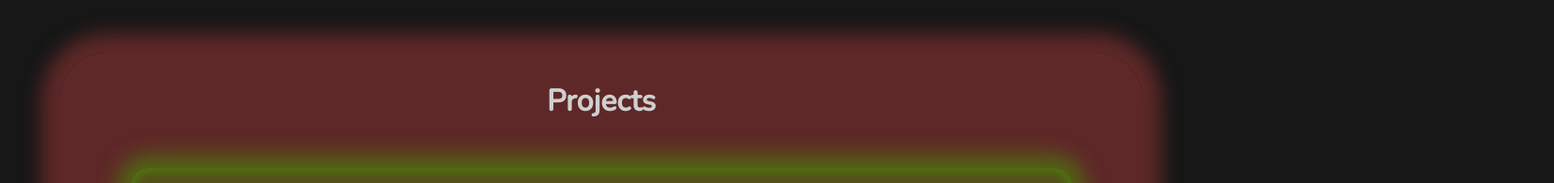
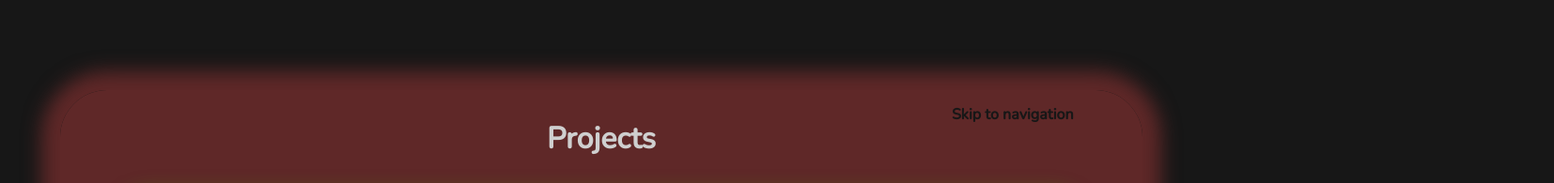
Before and after one commit to Adam-Thometz/Portfolio, a React (Create React App) app: page /projects in a window 1280 px wide. Shown: the top 195 px of the page at 94% size, 1654 px wide, since content can reach past the window. Built offline with nearby package versions, Linux system fonts and the light colour scheme.

Commit message:
added bypass block on project page

```diff
--- a/src/App.css
+++ b/src/App.css
@@ -1,7 +1,7 @@
 .App {
   text-align: center;
   position: absolute;
-  height: 100%;
+  height: 90%;
   width: 90%;
   top: 57%;
   left: 50%;
--- a/src/navbar-contact/NavContact.js
+++ b/src/navbar-contact/NavContact.js
@@ -5,7 +5,7 @@ import './NavContact.css';
 
 const NavContact = () => {
   return (
-    <nav className="NavContact">
+    <nav className="NavContact" id="nav">
       <Navbar />
       <Contact />
     </nav>
--- a/src/projects/Projects.css
+++ b/src/projects/Projects.css
@@ -7,6 +7,20 @@
   padding: 30px 10px;
 }
 
+.skip {
+  position: absolute;
+  top: 15px;
+  left: 38%;
+  color: #171717;
+  font-weight: 800;
+  text-decoration: none;
+  text-align: center;
+  -webkit-transition: box-shadow .3s, height .3s, padding-top .3s;
+  transition: box-shadow .3s, height .3s, padding-top .3s;
+  width: 100%;
+  z-index: 50;
+}
+
 .Projects-header {
   margin: 0;
 }
--- a/src/projects/Projects.js
+++ b/src/projects/Projects.js
@@ -7,6 +7,7 @@ import './Projects.css'
 const Projects = () => {
   return (
     <main className="Projects">
+      <a className="skip" href="#nav">Skip to navigation</a>
       <h1 className="Projects-header">Projects</h1>
       {projects.map(p => (
         <Project name={p.name} award={p.award} description={p.description} techStack={p.techStack} login={p.login} img={p.img} links={p.links} />
```
